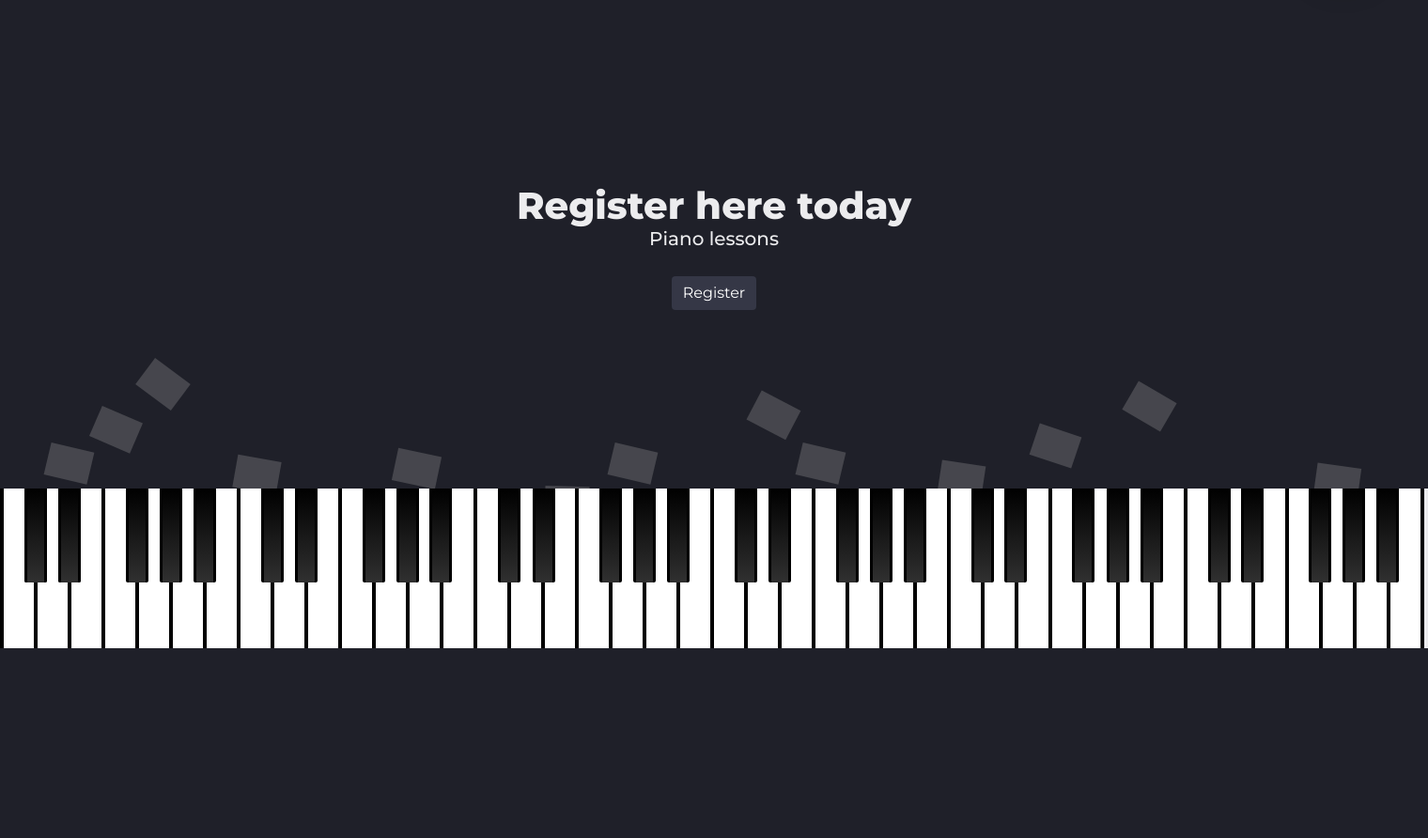
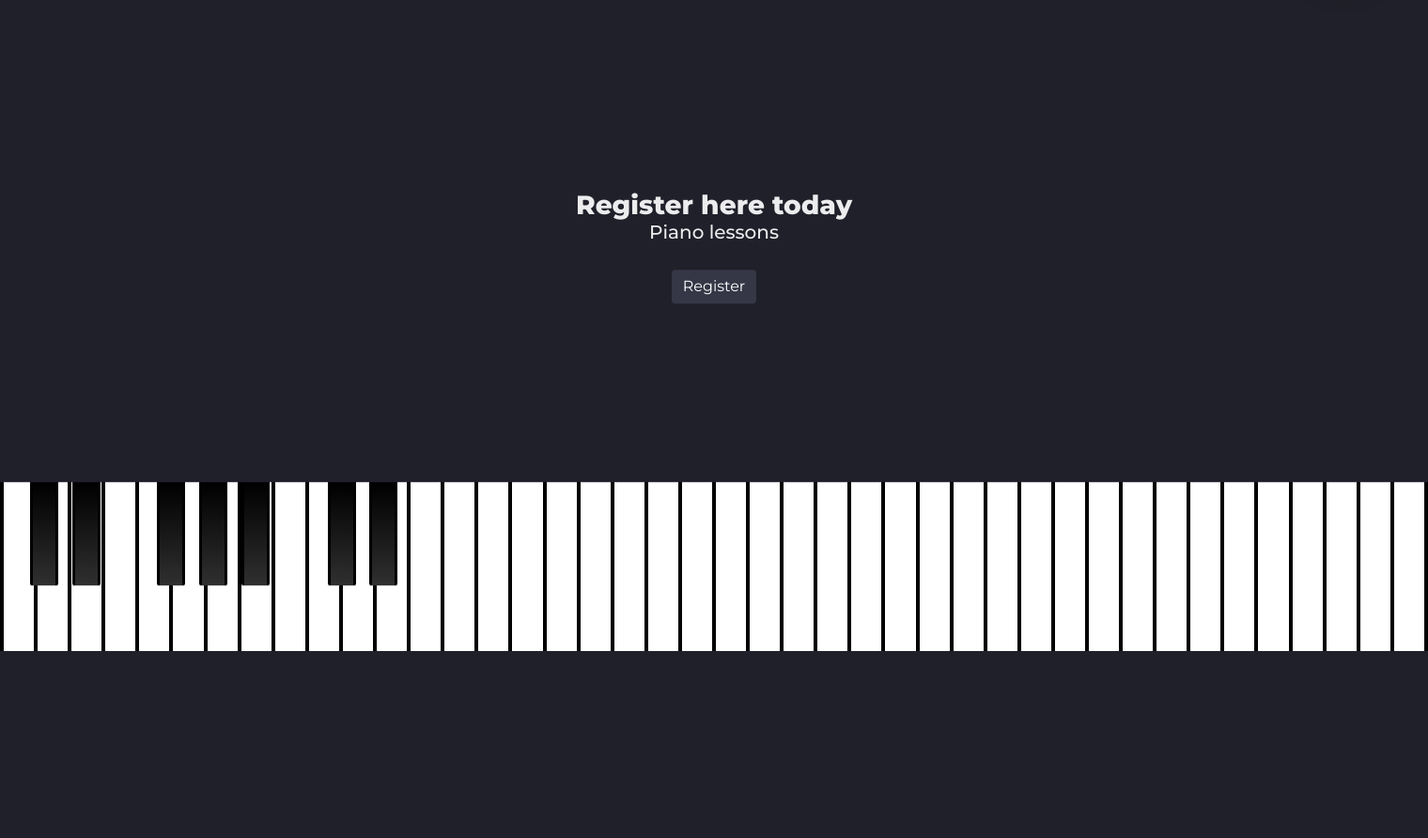
Before and after one commit to Thethinker20/imkk_project, a Node server app: page / in a window 1520 px wide. Shown: the part 136-1028 px from the top of the page at 94% size. Run offline with Node 20, Linux system fonts and the light colour scheme; some libraries are stand-ins or nearby versions; grey boxes are pictures that could not be loaded.

Commit message:
home_responsive

```diff
--- a/src/public/css/home.css
+++ b/src/public/css/home.css
@@ -13,6 +13,7 @@ body{
   background-repeat: repeat;
   height: 100vh;
   width: 100%;
+  animation: fade_in 2.1s ease-in;
 }
 .section-center{
   position: absolute;
@@ -41,22 +42,13 @@ body{
 
 
 
-h1{
+.section-center h1{
   font-family: 'Montserrat', sans-serif;
   font-weight: 800;
-  /* font-size: 7vw;
-  line-height: 1;
-  color: #ffeba7;
-  text-align: center;
-  -webkit-text-stroke: 2px #ffeba7;
-  text-stroke: 2px #ffeba7;
-  -webkit-text-fill-color: transparent;
-  text-fill-color: transparent;
-  color: transparent; */
   animation: float 4.8s ease-in infinite;
 }
 
-h5{
+.section-center h5{
     animation: float 4.5s ease-in infinite;
 }
 
@@ -331,6 +323,7 @@ h5{
 }
 
 
+
 .piano_keys{
     display: flex;
     position: relative;
@@ -373,6 +366,7 @@ h5{
 }
 
 
+
   .Db4-key {
     left: 22px;
   }
@@ -399,13 +393,6 @@ h5{
 
   .Eb5-key {
     left: 310px;
-  }
-  .Db4-key1 {
-    left: 22px;
-  }
-
-  .Eb4-key1 {
-    left: 58px;
   }
 
   .Gb4-key1 {
@@ -525,10 +512,10 @@ h5{
   }
   .sym_2 img{
     position: absolute;
-    top: 10px;
+    top: -100px;
     left: 150px;
     height: 35px;
-    animation: flyUp 17s ease-in infinite;
+    animation: flyUp 17s ease-in infinite,  fade_in 9.2s ease-in;
     opacity: 30%;
   }
   .sym_3 img{
@@ -536,7 +523,7 @@ h5{
     top: 10px;
     left: 100px;
     height: 35px;
-    animation: flyUp 22s ease-in infinite;
+    animation: flyUp 22s ease-in infinite,  fade_in 9s ease-in;
     opacity: 30%;
   }
   .sym_4 img{
@@ -549,10 +536,10 @@ h5{
   }
   .sym_5 img{
     position: absolute;
-    top: 10px;
+    top: -410px;
     left: 250px;
     height: 35px;
-    animation: flyUp 35s ease-in infinite;
+    animation: flyUp 35s ease-in infinite,  fade_in 9.6s ease-in;
     opacity: 30%;
   }
   .sym_6 img{
@@ -568,7 +555,7 @@ h5{
     top: 10px;
     left: 650px;
     height: 35px;
-    animation: flyUp 30s ease-in infinite;
+    animation: flyUp 30s ease-in infinite,  fade_in 9.4s ease-in;
     opacity: 30%;
   }
   .sym_8 img{
@@ -581,10 +568,10 @@ h5{
   }
   .sym_9 img{
     position: absolute;
-    top: 10px;
+    top: -210px;
     left: 800px;
     height: 35px;
-    animation: flyUp 20s ease-in infinite;
+    animation: flyUp 20s ease-in infinite,  fade_in 8s ease-in;
     opacity: 30%;
   }
   .sym_10 img{
@@ -600,15 +587,15 @@ h5{
     top: 10px;
     left: 850px;
     height: 35px;
-    animation: flyUp 30s ease-in infinite;
+    animation: flyUp 30s ease-in infinite,  fade_in 9.8s ease-in;
     opacity: 30%;
   }
   .sym_12 img{
     position: absolute;
-    top: 10px;
+    top: -350px;
     left: 1100px;
     height: 35px;
-    animation: flyUp 25s ease-in infinite;
+    animation: flyUp 25s ease-in infinite,  fade_in 10s ease-in;
     opacity: 30%;
   }
   .sym_13 img{
@@ -616,7 +603,7 @@ h5{
     top: 10px;
     left: 580px;
     height: 35px;
-    animation: flyUp 88s ease-in infinite;
+    animation: flyUp 31s ease-in infinite;
     opacity: 30%;
   }
 
@@ -636,6 +623,367 @@ h5{
     font-size: 80px;
   }
 
+
+    @media screen and (min-width: 1600px) {
+    .piano_body{
+      padding-top: 270px;
+  }
+  .white-key{
+    width: 50px;
+    height: 180px;
+  }
+  .black-key {
+    width: 30px;
+    height: 110px;
+  }
+  .Db4-key {
+    left: 28px;
+  }
+
+  .Eb4-key {
+    left: 73px;
+  }
+
+  .Gb4-key {
+    left: 163px;
+  }
+
+  .Ab4-key {
+    left: 208px;
+  }
+
+  .Bb4-key {
+    left: 253px;
+  }
+
+  .Db5-key {
+    left: 345px;
+  }
+
+  .Eb5-key {
+    left: 389px;
+  }
+
+  .Gb4-key1 {
+    left: 480px;
+  }
+
+  .Ab4-key1 {
+    left: 571px;
+  }
+
+  .Bb4-key1 {
+    left: 662px;
+  }
+
+  .Db5-key1 {
+    left: 526px;
+  }
+
+  .Eb5-key1 {
+    left: 707px;
+  }
+  /* row key  */
+  .Db4-key2 {
+    left: 797px;
+  }
+
+  .Eb4-key2 {
+    left: 843px;
+  }
+
+  .Gb4-key2 {
+    left: 887px;
+  }
+
+  .Ab4-key2 {
+    left: 979px;
+  }
+
+  .Bb4-key2 {
+    left: 1023px;
+  }
+
+  .Db5-key2 {
+    left: 1113px;
+  }
+
+  .Eb5-key2 {
+    left: 1160px;
+  }
+  /* row key 3 */
+  .Db4-key3 {
+    left: 1205px;
+  }
+
+  .Eb4-key3 {
+    left: 1294px;
+  }
+
+  .Gb4-key3 {
+    left: 1341px;
+  }
+
+  .Ab4-key3 {
+    left: 1430px;
+  }
+
+  .Bb4-key3 {
+    left: 1475px;
+  }
+
+  .Db5-key3 {
+    left: 1520px;
+  }
+
+  .Eb5-key3 {
+    left: 1611px;
+  }
+
+  /* key row 4 */
+
+  .Db5-key4{
+    left: 1656px;
+  }
+  .Eb5-key4{
+    left: 1747px;
+  }
+
+  .Gb4-key4 {
+    left: 1791px;
+  }
+
+  .Ab4-key4 {
+    left: 1837px;
+  }
+
+  .sym_1 img{
+    display:none;
+  }
+  .sym_2 img{
+    display:none;
+  }
+  .sym_3 img{
+    display:none;
+  }
+  .sym_4 img{
+    display:none;
+  }
+  .sym_5 img{
+    display:none;
+  }
+  .sym_6 img{
+    display:none;
+  }
+  .sym_7 img{
+   display:none;
+  }
+  .sym_8 img{
+    display:none;
+  }
+  .sym_9 img{
+    display:none;
+  }
+  .sym_10 img{
+    display:none;
+  }
+  .sym_11 img{
+    display:none;
+  }
+  .sym_12 img{
+    display:none;
+  }
+  .sym_13 img{
+    display:none;
+  }
+  }
+
+  @media screen and (min-width: 390px){
+    .section-center h1{
+      font-size: 28px;
+    }
+    .section-center h5{
+      font-size: 20px;
+    }
+
+    .white-key{
+      width: 150px;
+      height: 180px;
+    }
+    .black-key {
+      width: 30px;
+      height: 110px;
+    }
+    .Db4-key {
+      left: 28px;
+    }
+
+    .Eb4-key {
+      left: 73px;
+    }
+
+    .Gb4-key {
+      left: 163px;
+    }
+
+    .Ab4-key {
+      left: 208px;
+    }
+
+    .Bb4-key {
+      left: 253px;
+    }
+
+    .Db5-key {
+      left: 345px;
+    }
+
+    .Eb5-key {
+      left: 389px;
+    }
+
+    .Gb4-key1 {
+      display:none;
+    }
+
+    .Ab4-key1 {
+      display:none;
+    }
+
+    .Bb4-key1 {
+      display:none;
+    }
+
+    .Db5-key1 {
+      display:none;
+    }
+
+    .Eb5-key1 {
+      display:none;
+    }
+    /* row key  */
+    .Db4-key2 {
+      display:none;
+    }
+
+    .Eb4-key2 {
+      display:none;
+    }
+
+    .Gb4-key2 {
+      display:none;
+    }
+
+    .Ab4-key2 {
+    display:none;
+    }
+
+    .Bb4-key2 {
+      display:none;
+    }
+
+    .Db5-key2 {
+      display:none;
+    }
+
+    .Eb5-key2 {
+      display:none;
+    }
+    /* row key 3 */
+    .Db4-key3 {
+      display:none;
+    }
+
+    .Eb4-key3 {
+      display:none;
+    }
+
+    .Gb4-key3 {
+      display:none;
+    }
+
+    .Ab4-key3 {
+      display:none;
+    }
+
+    .Bb4-key3 {
+      display:none;
+    }
+
+    .Db5-key3 {
+      display:none;
+    }
+
+    .Eb5-key3 {
+      display:none;
+    }
+
+    /* key row 4 */
+
+    .Db5-key4{
+      display:none;
+    }
+    .Eb5-key4{
+      display:none;
+    }
+
+    .Gb4-key4 {
+      display:none;
+    }
+
+    .Ab4-key4 {
+      display:none;
+    }
+
+    .sym_1 img{
+      display:none;
+    }
+    .sym_2 img{
+      display:none;
+    }
+    .sym_3 img{
+      display:none;
+    }
+    .sym_4 img{
+      display:none;
+    }
+    .sym_5 img{
+      display:none;
+    }
+    .sym_6 img{
+      display:none;
+    }
+    .sym_7 img{
+     display:none;
+    }
+    .sym_8 img{
+      display:none;
+    }
+    .sym_9 img{
+      display:none;
+    }
+    .sym_10 img{
+      display:none;
+    }
+    .sym_11 img{
+      display:none;
+    }
+    .sym_12 img{
+      display:none;
+    }
+    .sym_13 img{
+      display:none;
+    }
+  }
+
+  @keyframes fade_in{
+    0%{
+      opacity: 0;
+    }100%{
+      opacity: 1;
+    }
+  }
+
   @keyframes float {
 	0% {
 		transform: translatey(0px);
@@ -650,7 +998,7 @@ h5{
 
 @keyframes flyUp {
     0%   {
-    transform: rotate(0deg);
+    transform: rotate(20deg);
     transform: translateY(650px);
     }
     100% {
--- a/src/public/js/home.js
+++ b/src/public/js/home.js
@@ -1,9 +1,23 @@
-$(document).bind("contextmenu",function(e) {
-    e.preventDefault();
-   });
+// $(document).bind("contextmenu",function(e) {
+//     e.preventDefault();
+//    });
 
-   $(document).keydown(function(e){
-       if(e.which === 123){
-          return false;
-       }
-   });
+//    $(document).keydown(function(e){
+//        if(e.which === 123){
+//           return false;
+//        }
+//    });
+
+function removeKeys(x) {
+    if (x.matches) { // If media query matches
+        document.querySelectorAll('#piano_keys > span(-n+10)').forEach(n => {
+            n.parentNode.removeChild(n)
+          })
+    } else {
+      document.getElementById("divIWantedToHide").style.visibility = "visible";
+    }
+  }
+
+  var x = window.matchMedia("(min-width: 390px)")
+  removeKeys(x) // Call listener function at run time
+  x.addListener(removeKeys)
--- a/src/views/home.hbs
+++ b/src/views/home.hbs
@@ -4,7 +4,7 @@
         <h5 class="pb-3">Piano lessons</h5>
         <a href="language_reg" class="btn btn-primary pt-">Register</a>
         <div class="piano_body">
-            <div class="piano_keys">
+            <div class="piano_keys" id="piano_keys">
                 <span class="white-key C4-key"></span>
                 <span class="black-key Db4-key"></span>
                 <span class="white-key D4-key"></span>
@@ -25,9 +25,7 @@
                 <span class="white-key E5-key"></span>
 
                 <span class="white-key C4-key"></span>
-                <span class="black-key Db4-key1"></span>
                 <span class="white-key D4-key"></span>
-                <span class="black-key Eb4-key1"></span>
                 <span class="white-key E4-key"></span>
                 <span class="white-key F4-key"></span>
                 <span class="black-key Gb4-key1"></span>
```
